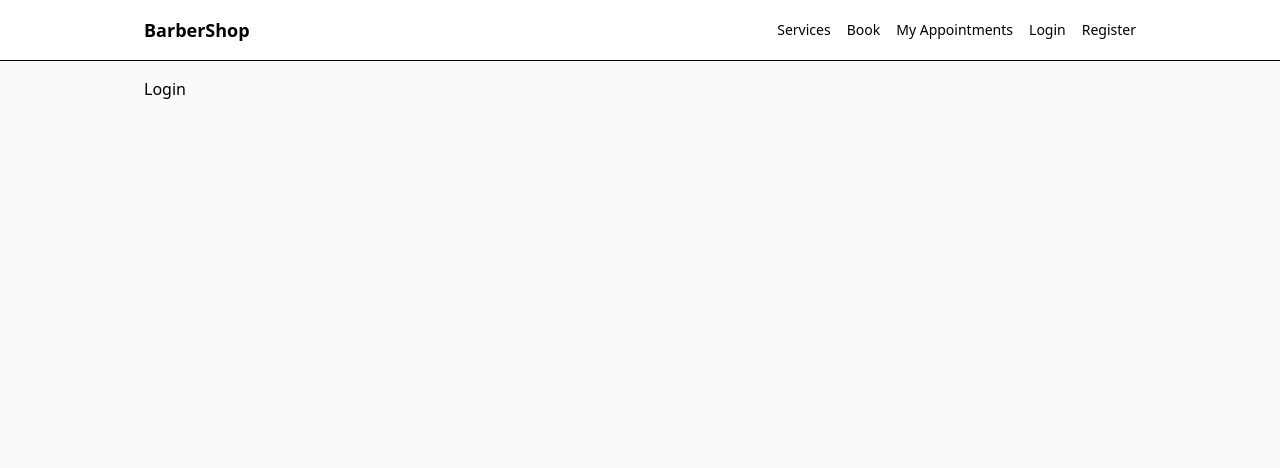
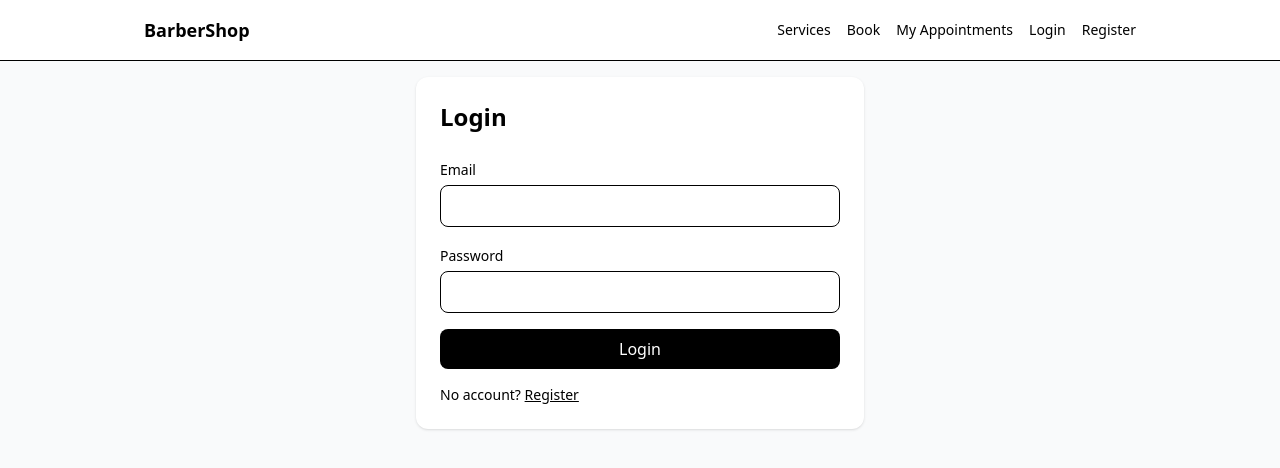
Before and after one commit to thodkarik/barbershop-web, a React (Vite) app: page /login in a window 1280 px wide. Shown: the top 468 px of the page. Built offline with nearby package versions, Linux system fonts and the light colour scheme.

Commit message:
feat: add login page ui and demo auth flow

```diff
--- a/src/features/auth/LoginPage.tsx
+++ b/src/features/auth/LoginPage.tsx
@@ -1,3 +1,81 @@
-export default function LoginPage() {
-    return <h1>Login</h1>;
-}
+import { useState } from "react";
+import { Link, useNavigate } from "react-router-dom";
+import { useAuth } from "./AuthContext";
+
+const LoginPage = () => {
+    const navigate = useNavigate();
+    const auth = useAuth();
+
+    const [email, setEmail] = useState("");
+    const [password, setPassword] = useState("");
+    const [error, setError] = useState<string | null>(null);
+    const [isSubmitting, setIsSubmitting] = useState(false);
+
+    const handleSubmit = (e: React.SyntheticEvent) => {
+        e.preventDefault();
+        setError(null);
+        setIsSubmitting(true);
+
+        try {
+            auth.login("demo-token");
+            navigate("/appointments/me");
+        } catch {
+            setError("Login failed.");
+        } finally {
+            setIsSubmitting(false);
+        }
+    };
+
+    return (
+        <div className="mx-auto max-w-md rounded-xl bg-white p-6 shadow">
+            <h1 className="text-2xl font-bold">Login</h1>
+
+            {error && (
+                <div className="mt-4 rounded-lg bg-red-50 p-3 text-sm text-red-700">
+                    {error}
+                </div>
+            )}
+
+            <form onSubmit={handleSubmit} className="mt-6 space-y-4">
+                <div>
+                    <label className="text-sm font-medium">Email</label>
+                    <input
+                        type="email"
+                        className="mt-1 w-full rounded-lg border px-3 py-2"
+                        value={email}
+                        onChange={(e) => setEmail(e.target.value)}
+                        required
+                    />
+                </div>
+
+                <div>
+                    <label className="text-sm font-medium">Password</label>
+                    <input
+                        type="password"
+                        className="mt-1 w-full rounded-lg border px-3 py-2"
+                        value={password}
+                        onChange={(e) => setPassword(e.target.value)}
+                        required
+                    />
+                </div>
+
+                <button
+                    type="submit"
+                    disabled={isSubmitting}
+                    className="w-full rounded-lg bg-black py-2 text-white disabled:opacity-60"
+                >
+                    {isSubmitting ? "Signing in..." : "Login"}
+                </button>
+            </form>
+
+            <p className="mt-4 text-sm">
+                No account?{" "}
+                <Link to="/register" className="font-medium underline">
+                    Register
+                </Link>
+            </p>
+        </div>
+    );
+};
+
+export default LoginPage;
```
